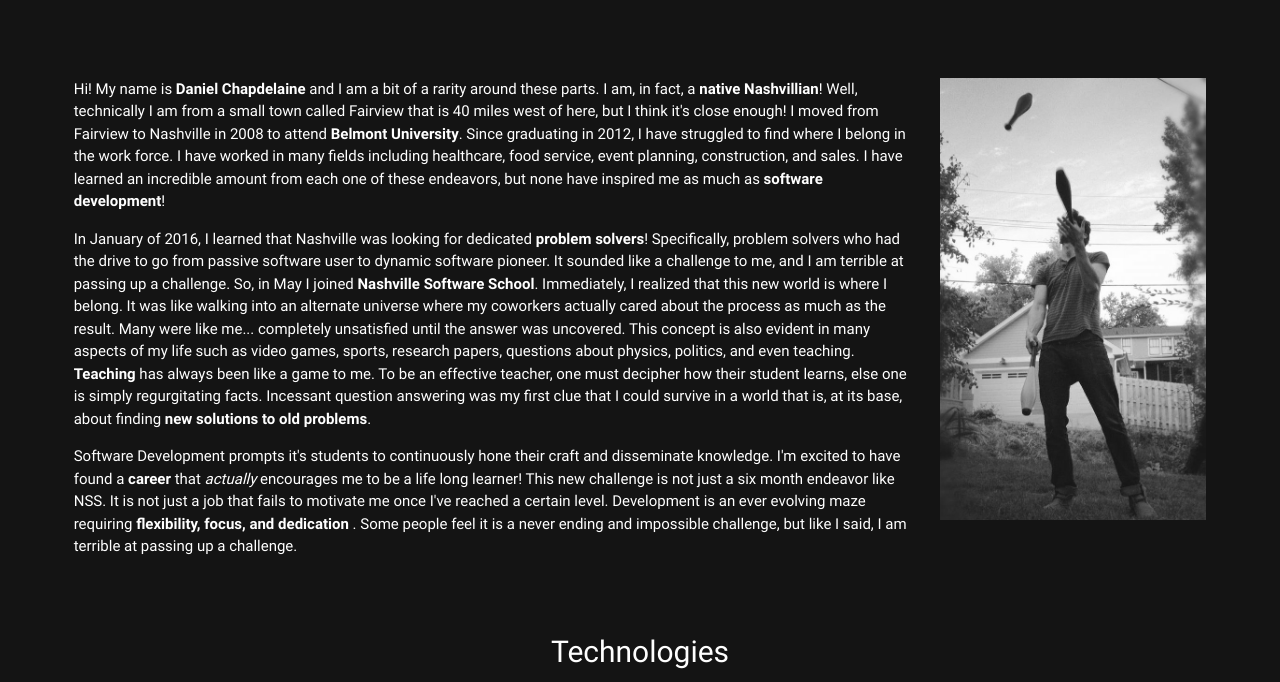
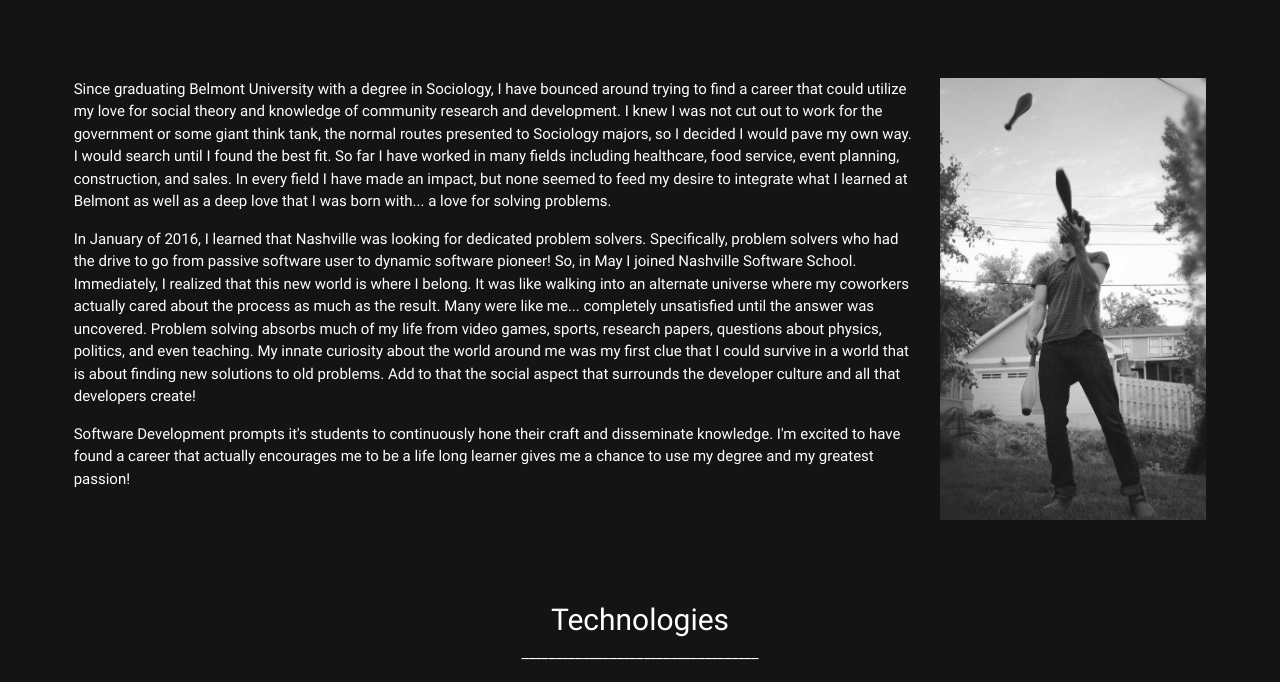
Before and after one commit to DanielC2008/DanielC2008.github.io, a website: page index.html in a window 1280 px wide. Shown: the part 669-1351 px from the top of the page. Drawn offline with nearby package versions, Linux system fonts and the light colour scheme; files that its build step writes are made by us from their sources.

Commit message:
edited personal bio

```diff
--- a/index.html
+++ b/index.html
@@ -32,11 +32,11 @@
 	  	<div class="row">
 		  	<div class="col s12">
 		  		<div class=" col m9">
-		  			Hi! My name is <b>Daniel Chapdelaine</b> and I am a bit of a rarity around these parts. I am, in fact, a <b>native Nashvillian</b>! Well, technically I am from a small town called Fairview that is 40 miles west of here, but I think it's close enough! I moved from Fairview to Nashville in 2008 to attend <b>Belmont University</b>. Since graduating in 2012, I have struggled to find where I belong in the work force. I have worked in many fields including healthcare, food service, event planning, construction, and sales. I have learned an incredible amount from each one of these endeavors, but none have inspired me as much as <b>software development</b>!
+		  			Since graduating Belmont University with a degree in Sociology, I have bounced around trying to find a career that could utilize my love for social theory and knowledge of community research and development. I knew I was not cut out to work for the government or some giant think tank, the normal routes presented to Sociology majors, so I decided I would pave my own way. I would search until I found the best fit. So far I have worked in many fields including healthcare, food service, event planning, construction, and sales. In every field I have made an impact, but none seemed to feed my desire to integrate what I learned at Belmont as well as a deep love that I was born with... a love for solving problems.
 		  			<div class="space"></div>
-						In January of 2016, I learned that Nashville was looking for dedicated <b>problem solvers</b>! Specifically, problem solvers who had the drive to go from passive software user to dynamic software pioneer. It sounded like a challenge to me, and I am terrible at passing up a challenge. So, in May I joined <b>Nashville Software School</b>. Immediately, I realized that this new world is where I belong. It was like walking into an alternate universe where my coworkers actually cared about the process as much as the result. Many were like me... completely unsatisfied until the answer was uncovered. This concept is also evident in many aspects of my life such as video games, sports, research papers, questions about physics, politics, and even teaching. <b>Teaching</b> has always been like a game to me. To be an effective teacher, one must decipher how their student learns, else one is simply regurgitating facts. Incessant question answering was my first clue that I could survive in a world that is, at its base, about finding <b>new solutions to old problems</b>.
+            In January of 2016, I learned that Nashville was looking for dedicated problem solvers. Specifically, problem solvers who had the drive to go from passive software user to dynamic software pioneer! So, in May I joined Nashville Software School. Immediately, I realized that this new world is where I belong. It was like walking into an alternate universe where my coworkers actually cared about the process as much as the result. Many were like me... completely unsatisfied until the answer was uncovered. Problem solving absorbs much of my life from video games, sports, research papers, questions about physics, politics, and even teaching. My innate curiosity about the world around me was my first clue that I could survive in a world that is about finding new solutions to old problems. Add to that the social aspect that surrounds the developer culture and all that developers create!
 						<div class="space"></div>
-						Software Development prompts it's students to continuously hone their craft and disseminate knowledge. I'm excited to have found a <b>career</b> that <i>actually</i> encourages me to be a life long learner! This new challenge is not just a six month endeavor like NSS. It is not just a job that fails to motivate me once I've reached a certain level. Development is an ever evolving maze requiring <b>flexibility, focus, and dedication</b> . Some people feel it is a never ending and impossible challenge, but like I said, I am terrible at passing up a challenge.
+						Software Development prompts it's students to continuously hone their craft and disseminate knowledge. I'm excited to have found a career that actually encourages me to be a life long learner gives me a chance to use my degree and my greatest passion!
 				  </div>
 				  <div class="juggle-container col m3">
 				  	<img src="img/juggling.jpg" alt="">
@@ -160,7 +160,7 @@
 				<a href="#" onClick="window.open('https://github.com/DanielC2008/musichistory-boilerplate', '_blank')"><img class="col m10 s12" src="img\MusicHistory.png"></a>
 			</div>
   		<div class="text container">
-  			This is the Celebrity vs. Greek God Battledome! I wanted to showcase at least one group project I was involved in during my time at NSS because working with a groups is a necessasary skill as a developer and life in general. I also like this project because it shows advanced usage of javascript with prototypal inheritance, and the beginings of libraries such as jquery. Click the image below to check out my team's code!
+  			This is the Celebrity vs. Greek God Battledome! I wanted to showcase at least one group project I was involved in during my time at NSS because working with a group is a necessasary skill as a developer and life in general. I also like this project because it shows advanced usage of javascript with prototypal inheritance,  and the beginings of libraries such as jquery. Click the image below to check out my team's code!
   		</div>
 			<div class="work-img row">
 				<a href="#" onClick="window.open('https://github.com/DanielC2008/gauntlet-teamclean', '_blank')"><img class="col m10" src="img\Battledome.png"></a>
```
